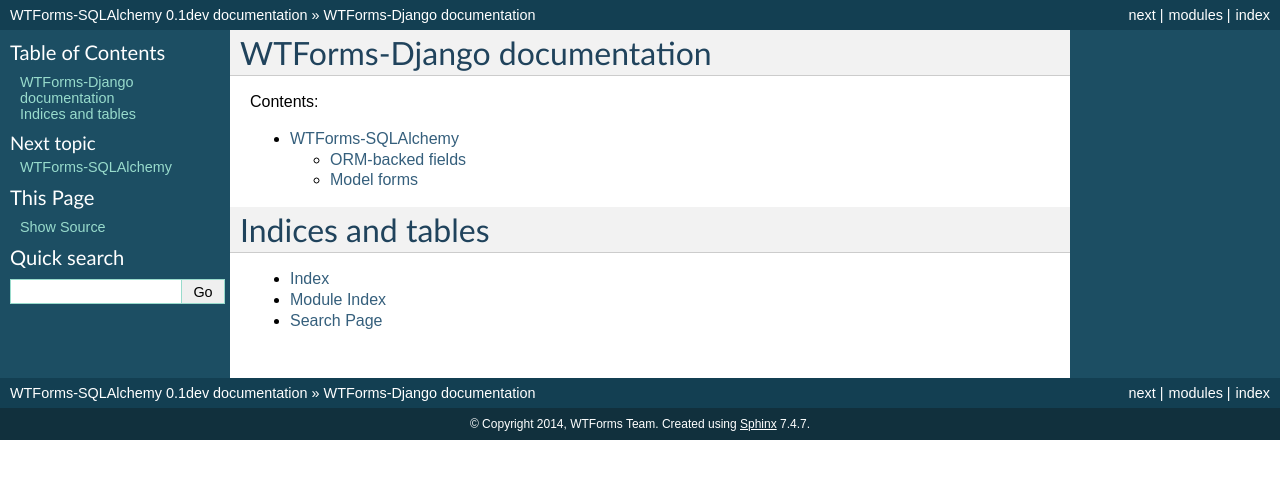
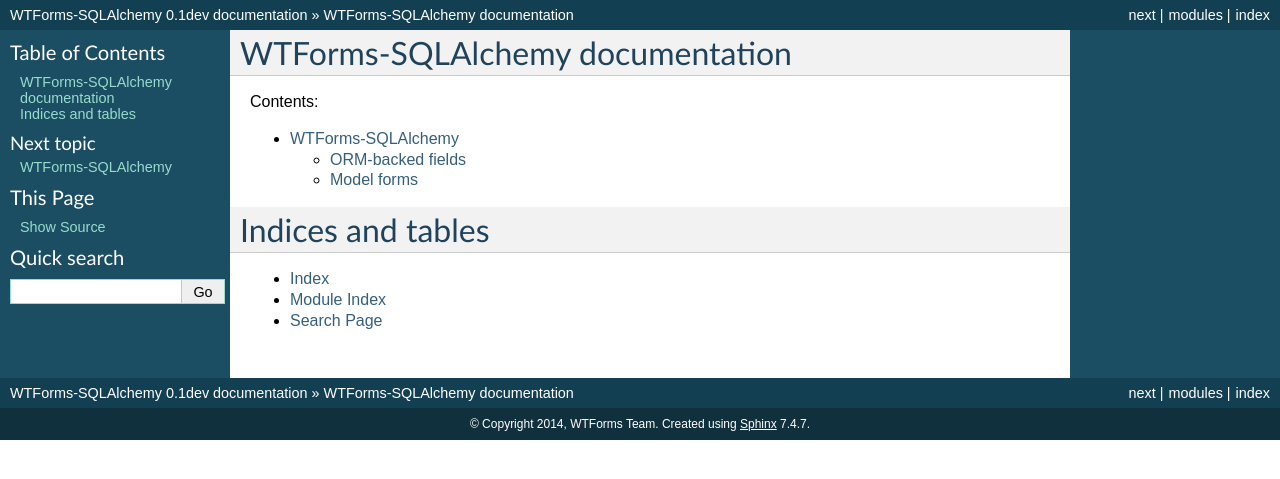
Before and after one commit to pallets-eco/wtforms-sqlalchemy, a Sphinx documentation site: the page built from docs/index.rst, in a window 1280 px wide. Shown: the top 479 px of the page. Built offline with Sphinx 7.4.7, drawn with Linux system fonts in a browser that asks for light colours.

Commit message:
Remove some copypasta flubs Django -> SQLAlchemy

```diff
--- a/README.rst
+++ b/README.rst
@@ -1,7 +1,7 @@
 WTForms-SQLAlchemy
 ==================
 
-WTForms-Django is a fork of the ``wtforms.ext.sqlalchemy`` package from WTForms.
+WTForms-SQLAlchemy is a fork of the ``wtforms.ext.sqlalchemy`` package from WTForms.
 The package has been renamed to ``wtforms_sqlalchemy`` but otherwise should
 function the same as ``wtforms.ext.sqlalchemy`` did.
 
--- a/docs/index.rst
+++ b/docs/index.rst
@@ -1,10 +1,10 @@
-.. WTForms-Django documentation master file, created by
+.. WTForms-SQLAlchemy documentation master file, created by
    sphinx-quickstart on Sun Nov 10 16:35:07 2013.
    You can adapt this file completely to your liking, but it should at least
    contain the root `toctree` directive.
 
-WTForms-Django documentation
-============================
+WTForms-SQLAlchemy documentation
+================================
 
 Contents:
 
```
Also changed, not shown: 2 other files.
